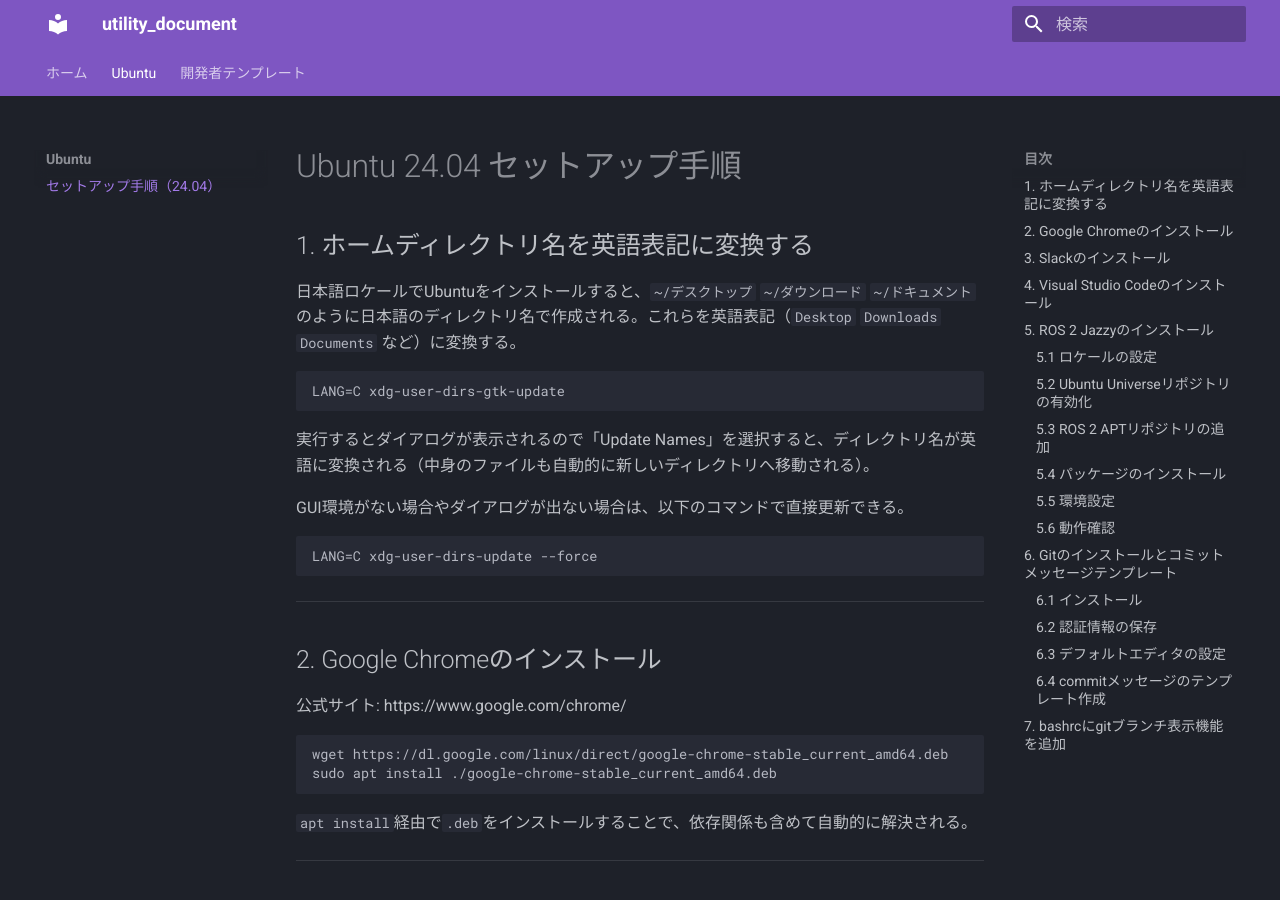
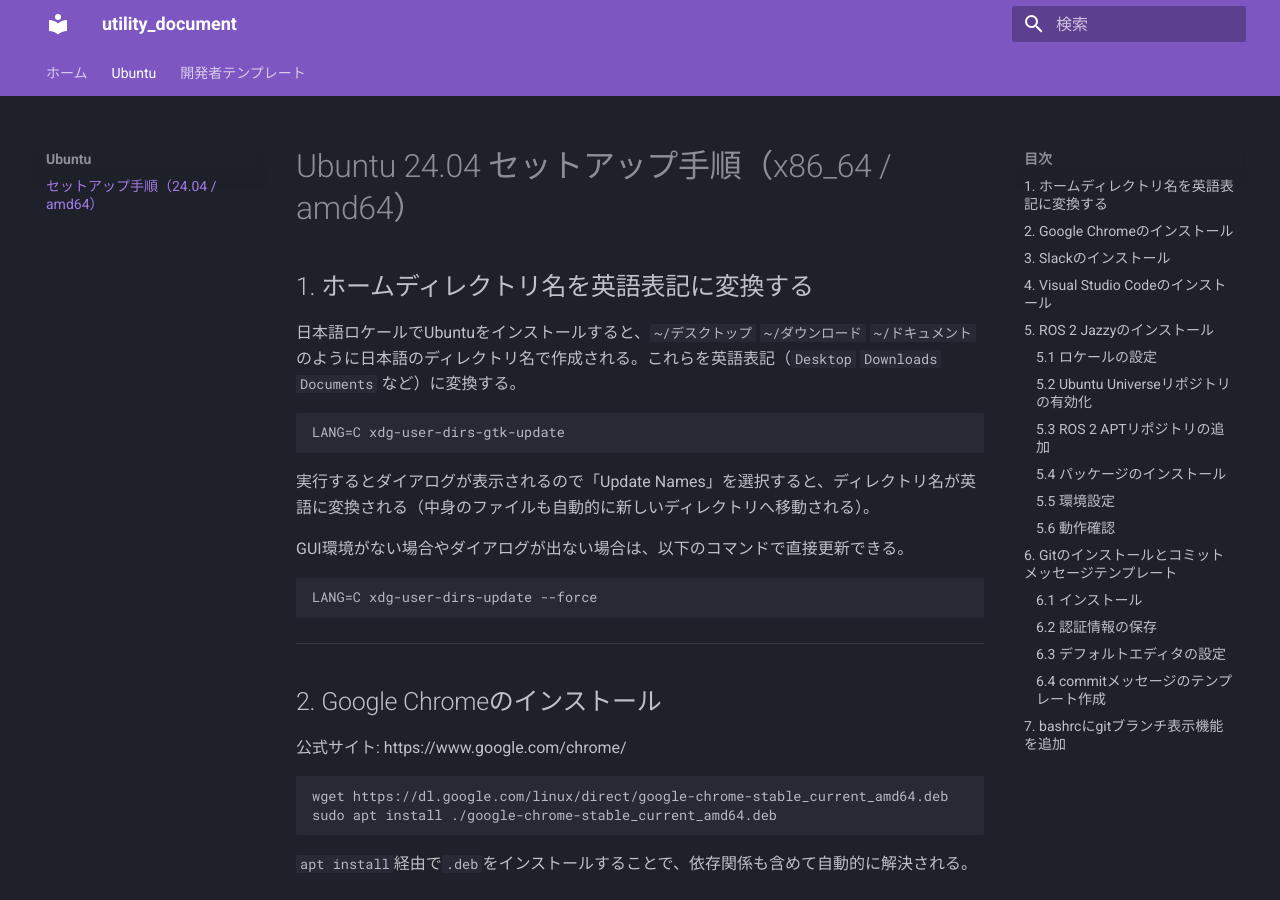
Before and after one commit to kyo0221/utility_document, an MkDocs documentation site: the page built from docs/ubuntu/setup.md, in a window 1280 px wide and 900 px high. Built offline with MkDocs 1.6.1 and Material for MkDocs 9.7.7, drawn with Linux system fonts in a browser that asks for light colours.

Commit message:
feat: cpuアーキ

```diff
--- a/docs/ubuntu/setup.md
+++ b/docs/ubuntu/setup.md
@@ -1,4 +1,4 @@
-# Ubuntu 24.04 セットアップ手順
+# Ubuntu 24.04 セットアップ手順（x86_64 / amd64）
 
 ## 1. ホームディレクトリ名を英語表記に変換する
 
--- a/mkdocs.yml
+++ b/mkdocs.yml
@@ -14,5 +14,5 @@
 nav:
   - ホーム: index.md
   - Ubuntu:
-    - セットアップ手順（24.04）: ubuntu/setup.md
+    - セットアップ手順（24.04 / amd64）: ubuntu/setup.md
   - 開発者テンプレート: developper_template.md
```
